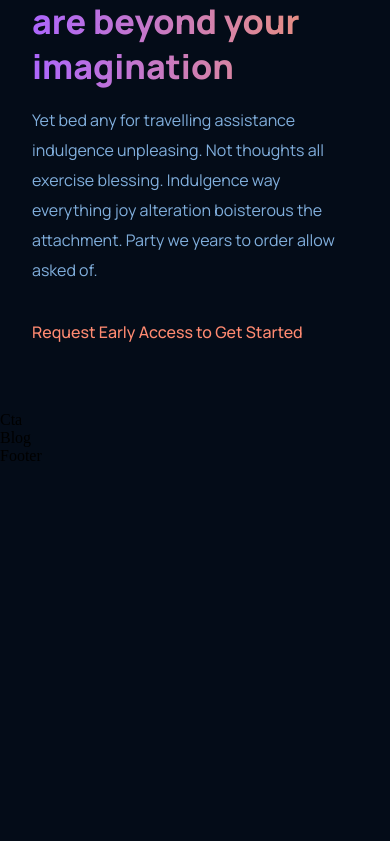
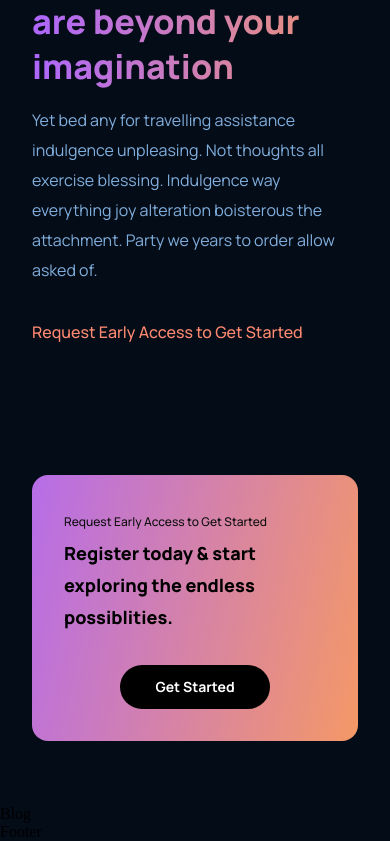
Before and after one commit to Tejas-Rote/React-Projects, a React (Create React App) app in the folder Project1/gpt/: page / in a window 390 px wide. Shown: the part 3969-4810 px from the top of the page. Before the commit the page ends 4434 px from the top, so only its background shows below. Built offline with nearby package versions, Linux system fonts and the light colour scheme.

Commit message:
cta--done

```diff
--- a/Project1/gpt/src/components/cta/Cta.jsx
+++ b/Project1/gpt/src/components/cta/Cta.jsx
@@ -1,9 +1,17 @@
-import React from 'react'
-import './cta.css'
+import React from "react";
+import "./cta.css";
 const Cta = () => {
   return (
-    <div>Cta</div>
-  )
-}
+    <div className="gpt3__cta">
+      <div className="gpt3__cta-content">
+        <p>Request Early Access to Get Started</p>
+        <h3>Register today & start exploring the endless possiblities.</h3>
+      </div>
+      <div className="gpt3__cta-btn">
+        <button type="button">Get Started</button>
+      </div>
+    </div>
+  );
+};
 
-export default Cta
+export default Cta;
--- a/Project1/gpt/src/components/cta/cta.css
+++ b/Project1/gpt/src/components/cta/cta.css
@@ -0,0 +1,77 @@
+.gpt3__cta {
+  display: flex;
+  flex-direction: row;
+  justify-content: space-between;
+  align-items: center;
+  padding: 2rem;
+  margin: 4rem;
+  border-radius: 1rem;
+  background: var(--gradient-bar);
+}
+
+.gpt3__cta-content p {
+  font-family: var(--font-family);
+  font-style: normal;
+  font-weight: 500;
+  font-size: 12px;
+  line-height: 30px;
+  color: #0e0e0e;
+}
+.gpt3__cta-content h3 {
+  font-family: var(--font-family);
+  font-style: normal;
+  font-weight: 800;
+  font-size: 24px;
+  line-height: 45px;
+  color: #000000;
+}
+
+.gpt3__cta-btn {
+  display: flex;
+  justify-content: center;
+  align-items: center;
+  margin-left: 2rem;
+}
+
+.gpt3__cta-btn button {
+  background: #000000;
+  border-radius: 40px;
+  font-family: var(--font-family);
+  font-style: normal;
+  font-weight: 700;
+  font-size: 18px;
+  line-height: 30px;
+  color: #ffffff;
+  padding: 0.5rem 1rem;
+  border: none;
+  outline: none;
+  cursor: pointer;
+  min-width: 150px;
+}
+
+@media screen and (max-width: 650px) {
+  .gpt3__cta {
+    flex-direction: column;
+  }
+
+  .gpt3__cta-btn {
+    margin: 2rem 0 0;
+  }
+}
+
+@media screen and (max-width: 550px) {
+  .gpt3__cta {
+    flex-direction: column;
+    margin: 4rem 2rem;
+  }
+
+  .gpt3__cta-content h3 {
+    font-size: 18px;
+    line-height: 32px;
+  }
+
+  .gpt3__cta-btn button {
+    font-size: 14px;
+    line-height: 28px;
+  }
+}
--- a/Project1/gpt/src/containers/possibility/possibility.css
+++ b/Project1/gpt/src/containers/possibility/possibility.css
@@ -4,10 +4,11 @@
 }
 
 .gpt3__possibility-image {
+  flex: 1;
   display: flex;
-  flex: 1;
   justify-content: flex-start;
   align-items: center;
+
   margin-right: 2rem;
 }
 
@@ -19,14 +20,13 @@
 .gpt3__possibility-content {
   flex: 1;
   display: flex;
-  flex-direction: column;
   justify-content: flex-end;
   align-items: flex-start;
+  flex-direction: column;
 }
 
 .gpt3__possibility-content h4 {
   font-family: var(--font-family);
-  font-style: normal;
   font-weight: 500;
   font-size: 16px;
   line-height: 30px;
@@ -34,30 +34,24 @@
 }
 
 .gpt3__possibility-content h4:last-child {
-  font-family: var(--font-family);
-  font-style: normal;
-  font-weight: 500;
-  font-size: 16px;
-  line-height: 30px;
   color: #ff8a71;
 }
 
 .gpt3__possibility-content h1 {
   font-family: var(--font-family);
-  font-style: normal;
   font-weight: 800;
   font-size: 34px;
   line-height: 45px;
-  margin: 1rem 0rem;
+  margin: 1rem 0;
 }
 
 .gpt3__possibility-content p {
+  color: var(--color-text);
   font-family: var(--font-family);
-  font-style: normal;
   font-weight: 400;
   font-size: 16px;
   line-height: 30px;
-  color: var(--color-text);
+
   margin-bottom: 2rem;
 }
 
@@ -71,8 +65,10 @@
   }
 
   .gpt3__possibility-image img {
-    width: unset;
-    height: unset;
+    /* width: unset; */
+    /* height: unset; */
+    width: 100%;
+    height: 100%;
   }
 
   .gpt3__possibility-content {
```
